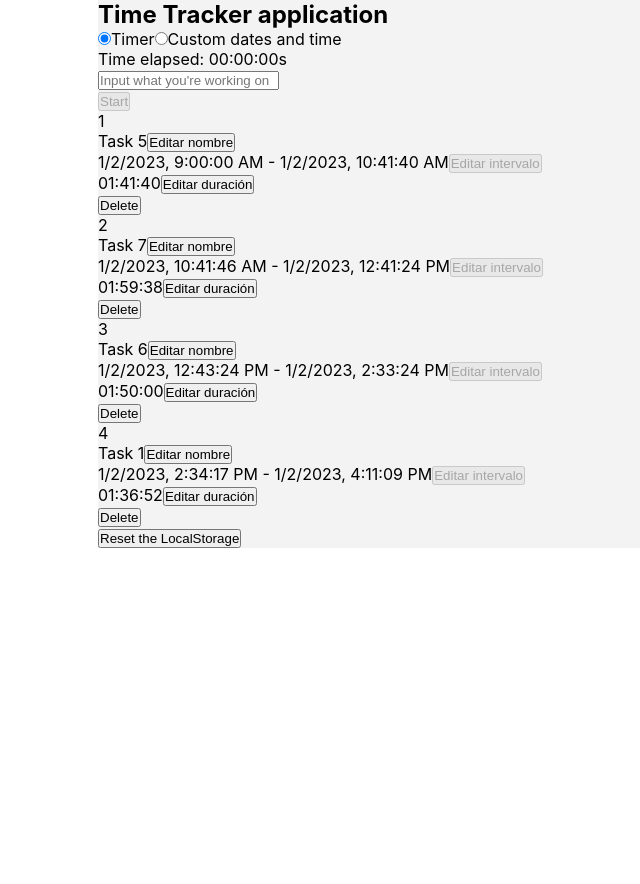
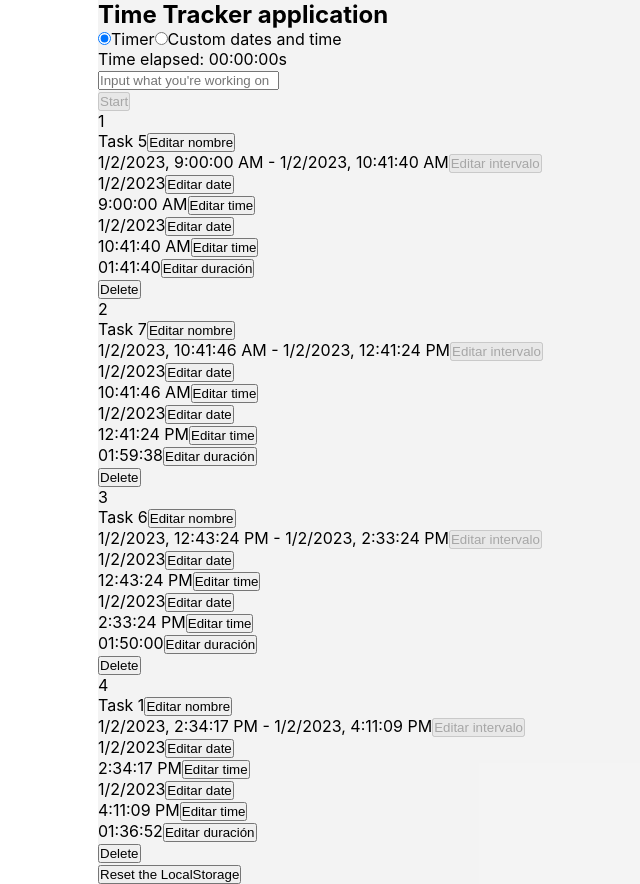
Before and after one commit to carlos-quintana/time-tracker, a React (Create React App) app: page / in a window 1280 px wide. Shown: the whole page, without its empty margins (30-670 px from the left). Before the commit the page ends 800 px from the top, so only its background shows below. Built offline with nearby package versions, Linux system fonts and the light colour scheme.

Commit message:
Implemented new editable components

```diff
--- /dev/null
+++ b/src/components/DisplayEntryDate.jsx
@@ -0,0 +1,79 @@
+import React, { useState } from "react"
+import { timestampToDateSnake, dateSnakeToTimestamp, timestampToDateToDisplay } from "../helpers/timeFormatting"
+
+const DisplayEntryDate = ({ id, interval: { start, end }, handleIntervalUpdate, intervalPosition }) => {
+
+    // The component will hold the date in the state in the form of a UNIX timestamp
+    const [tempTimestamp, setTempTimestamp] = useState(intervalPosition === "start" ? start : end)
+    const [isEditingDate, setIsEditingDate] = useState(false)
+
+    const handleInputChange = event => {
+        let formattedDate = dateSnakeToTimestamp(event.target.value, tempTimestamp)
+        setTempTimestamp(formattedDate)
+    }
+
+    const handleSubmit = event => {
+        event.preventDefault()
+        console.log(`An edit for the ${intervalPosition === "start" ? "start" : "end"} date field has been submitted for the entry ${id}`)
+        console.log({ tempDate: tempTimestamp })
+        // Form validations
+        if (tempTimestamp < 0) {
+            alert("The date is not valid")
+            return
+        }
+        if (intervalPosition === "start" && tempTimestamp > end) {
+            alert("The starting date cannot be after the end date")
+            setTempTimestamp(intervalPosition === "start" ? start : end)
+            setIsEditingDate(false)
+            return
+        }
+        if (intervalPosition === "end" && tempTimestamp < start) {
+            alert("The ending date cannot be before the starting date")
+            setTempTimestamp(intervalPosition === "start" ? start : end)
+            setIsEditingDate(false)
+            return
+        }
+
+        // Edit Entry
+        console.log("About to fire the handleIntervalUpdate")
+        if (intervalPosition === "start")
+            handleIntervalUpdate({ start: tempTimestamp, end })
+        else
+            handleIntervalUpdate({ start, end: tempTimestamp })
+        // Cleanup
+        setIsEditingDate(false)
+    }
+
+    return (
+        <>
+            {
+                isEditingDate ?
+                    <form onSubmit={event => handleSubmit(event)}>
+                        <input
+                            id={`${id}-editEntry${intervalPosition === "start" ? "Start" : "End"}Date`}
+                            name={`editEntry${intervalPosition === "start" ? "Start" : "End"}Date`}
+                            type="date"
+                            value={timestampToDateSnake(tempTimestamp)}
+                            onChange={handleInputChange}
+                            min={intervalPosition === "start" ? undefined : timestampToDateSnake(start)}
+                            max={intervalPosition === "end" ? undefined : timestampToDateSnake(end)}
+                            autoFocus
+                            onBlur={event => handleSubmit(event)}
+                        />
+                    </form>
+                    :
+                    <span>
+                        {timestampToDateToDisplay(tempTimestamp)}
+                    </span>
+            }
+            <button
+                onClick={() => setIsEditingDate(true)}
+                disabled={isEditingDate}
+            >
+                Editar date
+            </button>
+        </>
+    )
+}
+
+export default DisplayEntryDate;
--- a/src/components/DisplayEntryRow.jsx
+++ b/src/components/DisplayEntryRow.jsx
@@ -1,6 +1,8 @@
 // import React, { useEffect, useState } from "react"
 import DisplayEntryName from "./DisplayEntryName"
 import DisplayEntryDuration from "./DisplayEntryDuration"
+import DisplayEntryDate from "./DisplayEntryDate"
+import DisplayEntryTime from "./DisplayEntryTime"
 
 const DisplayEntryRow = ({ entry, editEntry, deleteEntry }) => {
 
@@ -38,6 +40,38 @@ const DisplayEntryRow = ({ entry, editEntry, deleteEntry }) => {
                     Editar intervalo
                 </button>
             </div>
+            <div>
+                <DisplayEntryDate
+                    id={entry.id}
+                    interval={entry.interval}
+                    handleIntervalUpdate={handleIntervalUpdate}
+                    intervalPosition="start"
+                />
+            </div>
+            <div>
+                <DisplayEntryTime
+                    id={entry.id}
+                    interval={entry.interval}
+                    handleIntervalUpdate={handleIntervalUpdate}
+                    intervalPosition="start"
+                />
+            </div>
+            <div>
+                <DisplayEntryDate
+                    id={entry.id}
+                    interval={entry.interval}
+                    handleIntervalUpdate={handleIntervalUpdate}
+                    intervalPosition="end"
+                />
+            </div>
+            <div>
+                <DisplayEntryTime
+                    id={entry.id}
+                    interval={entry.interval}
+                    handleIntervalUpdate={handleIntervalUpdate}
+                    intervalPosition="end"
+                />
+            </div>
             {/* Entry duration */}
             <div>
                 <DisplayEntryDuration
--- /dev/null
+++ b/src/components/DisplayEntryTime.jsx
@@ -0,0 +1,75 @@
+import React, { useState } from "react"
+import { timestampToHMS, HMSToTimestamp, timestampToTimeToDisplay } from "../helpers/timeFormatting"
+
+const DisplayEntryTime = ({ id, interval: { start, end }, handleIntervalUpdate, intervalPosition }) => {
+
+    // The component will hold the date in the state in the form of a UNIX timestamp
+    const [tempTimestamp, setTempTimestamp] = useState(intervalPosition === "start" ? start : end)
+    const [isEditingTime, setIsEditingTime] = useState(false)
+
+    const handleInputChange = event => {
+        let formattedTime = HMSToTimestamp(event.target.value, tempTimestamp)
+        setTempTimestamp(formattedTime)
+    }
+
+    const handleSubmit = event => {
+        event.preventDefault();
+        console.log(`An edit for the ${intervalPosition === "start" ? "start" : "end"} time field has been submitted for the entry ${id}`)
+        console.log({ tempTime: tempTimestamp })
+        // Form validations
+        if (intervalPosition === "start" && tempTimestamp > end) {
+            alert("The starting time cannot be after the end time")
+            setTempTimestamp(intervalPosition === "start" ? start : end)
+            setIsEditingTime(false)
+            return
+        }
+        if (intervalPosition === "end" && tempTimestamp < start) {
+            alert("The ending time cannot be before the starting time")
+            setTempTimestamp(intervalPosition === "start" ? start : end)
+            setIsEditingTime(false)
+            return
+        }
+        // Edit Entry
+        console.log("About to fire the handleIntervalUpdate")
+        if (intervalPosition === "start")
+            handleIntervalUpdate({ start: tempTimestamp, end })
+        else
+            handleIntervalUpdate({ start, end: tempTimestamp })
+        // Cleanup
+        setIsEditingTime(false)
+    }
+
+    return (
+        <>
+            {
+                isEditingTime ?
+                    <form onSubmit={event => handleSubmit(event)}>
+                        <input
+                            id={`${id}-editEntry${intervalPosition === "start" ? "Start" : "End"}Time`}
+                            name={`editEntry${intervalPosition === "start" ? "Start" : "End"}Time`}
+                            type="time"
+                            value={timestampToHMS(tempTimestamp)}
+                            onChange={handleInputChange}
+                            step="1"
+                            // min={intervalPosition === "start" ? undefined : TODO}
+                            // max={intervalPosition === "end" ? undefined : TODO}
+                            autoFocus
+                            onBlur={event => handleSubmit(event)}
+                        />
+                    </form>
+                    :
+                    <span>
+                        {timestampToTimeToDisplay(tempTimestamp)}
+                    </span>
+            }
+            <button
+                onClick={() => setIsEditingTime(true)}
+                disabled={isEditingTime}
+            >
+                Editar time
+            </button>
+        </>
+    )
+}
+
+export default DisplayEntryTime;
```
